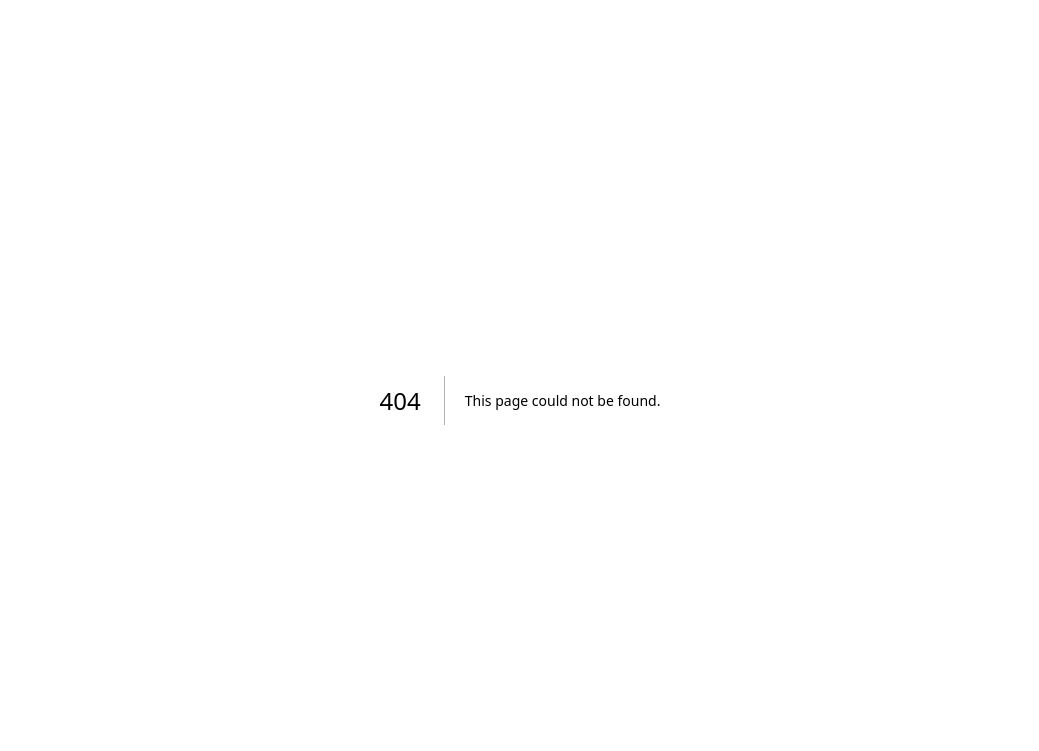
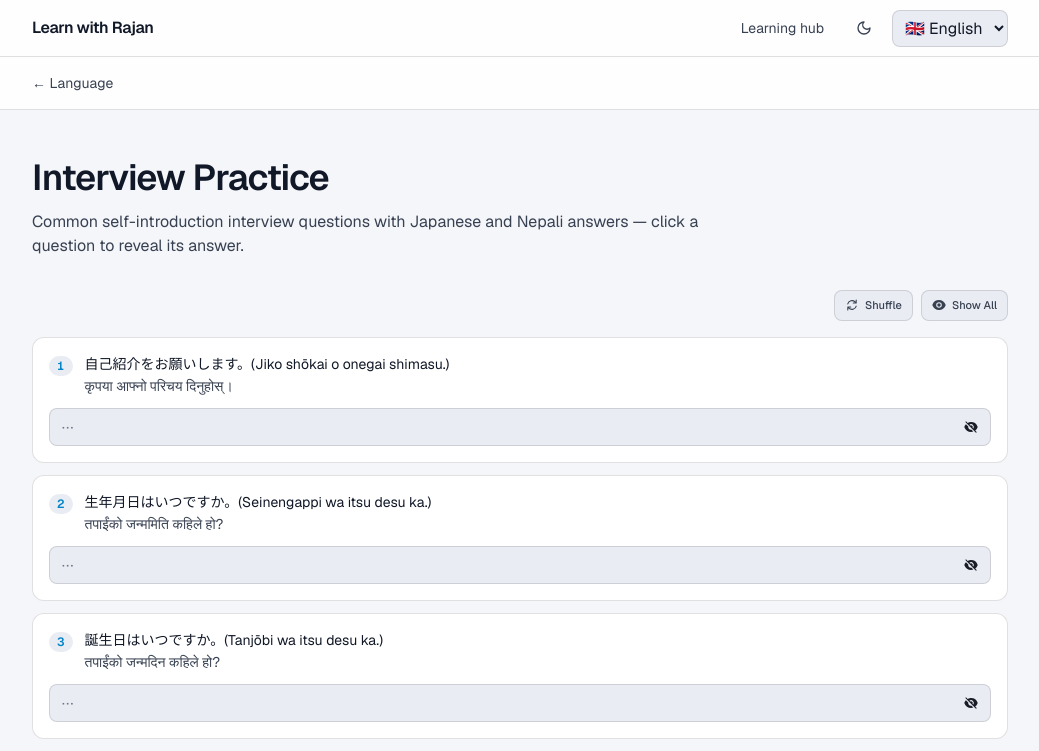
Before and after one commit to rznmgr630/learnwithrajan, a Next.js app: page /learn/japanese-interview in a window 1280 px wide. Before the commit this address had no page. Shown: the top 751 px of the page, without its empty margins (120-1159 px from the left). Built offline with nearby package versions, Linux system fonts and the light colour scheme.

Commit message:
Add Japanese interview practice Q&A section

```diff
--- /dev/null
+++ b/app/learn/japanese-interview/page.tsx
@@ -0,0 +1,22 @@
+import { LearnBackNav } from "@/components/learn/LearnBackNav";
+import { QAFlashcards } from "@/components/learn/QAFlashcards";
+import { JAPANESE_INTERVIEW_QA } from "@/lib/japanese-learning/interview-qa-data";
+
+export const metadata = { title: "Japanese · Interview Practice" };
+
+export default function JapaneseInterviewPage() {
+  return (
+    <div>
+      <div className="border-b border-[var(--border)] bg-[color-mix(in_oklab,var(--surface)_85%,transparent)]">
+        <div className="mx-auto flex max-w-5xl items-center gap-4 px-4 py-4 sm:px-6">
+          <LearnBackNav href="/learn/language" labelKey="learn.backLanguage" />
+        </div>
+      </div>
+      <QAFlashcards
+        title="Interview Practice"
+        subtitle="Common self-introduction interview questions with Japanese and Nepali answers — click a question to reveal its answer."
+        items={JAPANESE_INTERVIEW_QA}
+      />
+    </div>
+  );
+}
--- /dev/null
+++ b/components/learn/InterviewPracticeCard.tsx
@@ -0,0 +1,24 @@
+"use client";
+
+import Link from "next/link";
+
+export function InterviewPracticeCard() {
+  return (
+    <Link
+      href="/learn/japanese-interview"
+      className="group flex flex-col rounded-xl border border-[var(--border)] bg-[var(--surface)] p-4 transition hover:border-[color-mix(in_oklab,var(--accent)_40%,var(--border))] hover:bg-[var(--elevated)]"
+    >
+      <div>
+        <p className="text-sm font-semibold text-[var(--text)] group-hover:text-[var(--accent)]">
+          Interview Practice
+        </p>
+        <p className="mt-0.5 line-clamp-2 text-xs text-[var(--muted)]">
+          Self-introduction Q&amp;A — Japanese with Nepali meaning, shuffle &amp; reveal
+        </p>
+      </div>
+      <span className="mt-auto pt-4 text-xs font-medium text-[var(--accent)] transition group-hover:brightness-110">
+        Browse →
+      </span>
+    </Link>
+  );
+}
--- a/components/learn/LanguageTracks.tsx
+++ b/components/learn/LanguageTracks.tsx
@@ -10,6 +10,7 @@ import { JP_N4_TOTAL_DAYS } from "@/lib/japanese-learning/n4/japanese-n4-data";
 import { JP_N3_TOTAL_DAYS } from "@/lib/japanese-learning/n3/japanese-n3-data";
 import { DuolingoMeaningCard } from "@/components/learn/DuolingoMeaningCard";
 import { SurvivalPhrasesCard } from "@/components/learn/SurvivalPhrasesCard";
+import { InterviewPracticeCard } from "@/components/learn/InterviewPracticeCard";
 import { EnglishMeaningCard } from "@/components/learn/EnglishMeaningCard";
 import { TongueTwisterCard } from "@/components/learn/TongueTwisterCard";
 import { SpeakLikeProCard } from "@/components/learn/SpeakLikeProCard";
@@ -135,6 +136,9 @@ export function LanguageTracks() {
 
         {/* Survival Phrases */}
         <SurvivalPhrasesCard />
+
+        {/* Interview Practice */}
+        <InterviewPracticeCard />
       </div>
 
       <div className="mt-8 border-t border-[var(--border)] pt-6">
--- /dev/null
+++ b/lib/japanese-learning/interview-qa-data.ts
@@ -0,0 +1,111 @@
+import type { QAFlashcardItem } from "@/lib/qa-flashcards-types";
+
+export const JAPANESE_INTERVIEW_QA: QAFlashcardItem[] = [
+  {
+    id: 1,
+    questionEn: "自己紹介をお願いします。(Jiko shōkai o onegai shimasu.)",
+    questionNe: "कृपया आफ्नो परिचय दिनुहोस्।",
+    answerEn: "はじめまして。私の名前は◯◯です。ネパールから来ました。よろしくお願いします。",
+    answerNe: "नमस्ते, मेरो नाम ◯◯ हो। म नेपालबाट आएको हुँ। तपाईंलाई भेट्न पाउँदा खुसी लाग्यो।",
+  },
+  {
+    id: 2,
+    questionEn: "生年月日はいつですか。(Seinengappi wa itsu desu ka.)",
+    questionNe: "तपाईंको जन्ममिति कहिले हो?",
+    answerEn: "◯年◯月◯日です。",
+    answerNe: "◯ साल ◯ महिना ◯ गते हो।",
+  },
+  {
+    id: 3,
+    questionEn: "誕生日はいつですか。(Tanjōbi wa itsu desu ka.)",
+    questionNe: "तपाईंको जन्मदिन कहिले हो?",
+    answerEn: "◯月◯日です。(उदाहरण: 7月17日です。)",
+    answerNe: "◯ महिना ◯ गते हो।",
+  },
+  {
+    id: 4,
+    questionEn: "何歳ですか。（おいくつですか。）(Nansai desu ka. / Oikutsu desu ka.)",
+    questionNe: "तपाईं कति वर्षको हुनुभयो?",
+    answerEn: "私は◯◯歳です。",
+    answerNe: "म ◯◯ वर्षको हुँ।",
+  },
+  {
+    id: 5,
+    questionEn: "ご家族は何人ですか。(Go-kazoku wa nannin desu ka.)",
+    questionNe: "तपाईंको परिवारमा कति जना छन्?",
+    answerEn: "家族は◯人です。",
+    answerNe: "परिवारमा ◯ जना छन्।",
+  },
+  {
+    id: 6,
+    questionEn: "家族に誰がいますか。（誰と住んでいますか。）(Kazoku ni dare ga imasu ka.)",
+    questionNe: "परिवारमा को-को हुनुहुन्छ? (कोसँग बस्नुहुन्छ?)",
+    answerEn: "父と母と兄と…がいます。",
+    answerNe: "बुबा, आमा, दाजु … हुनुहुन्छ।",
+  },
+  {
+    id: 7,
+    questionEn: "結婚していますか。(Kekkon shite imasu ka.)",
+    questionNe: "तपाईंको विवाह भएको छ?",
+    answerEn: "はい、結婚しています。／ いいえ、独身です。",
+    answerNe: "हो, विवाह भएको छ। / छैन, म अविवाहित हुँ।",
+  },
+  {
+    id: 8,
+    questionEn: "子供は何人いますか。(Kodomo wa nannin imasu ka.)",
+    questionNe: "तपाईंका छोराछोरी कति जना छन्?",
+    answerEn: "◯人います。／ いいえ、いません。",
+    answerNe: "◯ जना छन्। / छैनन्।",
+  },
+  {
+    id: 9,
+    questionEn: "今、何をしていますか。(Ima, nani o shite imasu ka.)",
+    questionNe: "अहिले तपाईं के गर्दै हुनुहुन्छ?",
+    answerEn: "日本語を勉強しています。",
+    answerNe: "म जापानी भाषा पढ्दै छु।",
+  },
+  {
+    id: 10,
+    questionEn: "仕事をしたことがありますか。(Shigoto o shita koto ga arimasu ka.)",
+    questionNe: "तपाईंले काम गर्नुभएको अनुभव छ?",
+    answerEn: "はい、あります。／ いいえ、ありません。",
+    answerNe: "छ। / छैन।",
+  },
+  {
+    id: 11,
+    questionEn: "日本語は難しいですか。(Nihongo wa muzukashii desu ka.)",
+    questionNe: "जापानी भाषा सिक्न गाह्रो छ?",
+    answerEn: "少し難しいですが、面白いです。",
+    answerNe: "अलिकति गाह्रो छ, तर रमाइलो छ।",
+  },
+  {
+    id: 12,
+    questionEn: "お父さんの名前は何ですか。(Otōsan no namae wa nan desu ka.)",
+    questionNe: "तपाईंको बुबाको नाम के हो?",
+    answerEn: "父の名前は◯◯です。",
+    answerNe: "मेरो बुबाको नाम ◯◯ हो।",
+  },
+  {
+    id: 13,
+    questionEn: "弟（妹）の名前は何ですか。(Otōto/Imōto no namae wa nan desu ka.)",
+    questionNe: "तपाईंको भाइ/बहिनीको नाम के हो?",
+    answerEn: "弟の名前は◯◯です。",
+    answerNe: "मेरो भाइको नाम ◯◯ हो।",
+  },
+  {
+    id: 14,
+    questionEn: "あなたは大学を卒業しましたか。(Anata wa daigaku o sotsugyō shimashita ka.)",
+    questionNe: "तपाईंले ब्याचलर (कलेज) सक्नुभयो?",
+    answerEn: "はい、卒業しました。／ いいえ、まだです。",
+    answerNe: "हो, सकें। / अझै सकेको छैन।",
+  },
+  {
+    id: 15,
+    questionEn: "なぜ日本へ行きたいですか。(Naze Nihon e ikitai desu ka.)",
+    questionNe: "तपाईं किन जापान जान चाहनुहुन्छ?",
+    answerEn: "日本で勉強して、技術を学びたいからです。",
+    answerNe: "जापानमा पढेर सीप सिक्न चाहन्छु त्यसैले।",
+  },
+];
+
+export const JAPANESE_INTERVIEW_QA_COUNT = JAPANESE_INTERVIEW_QA.length;
```
